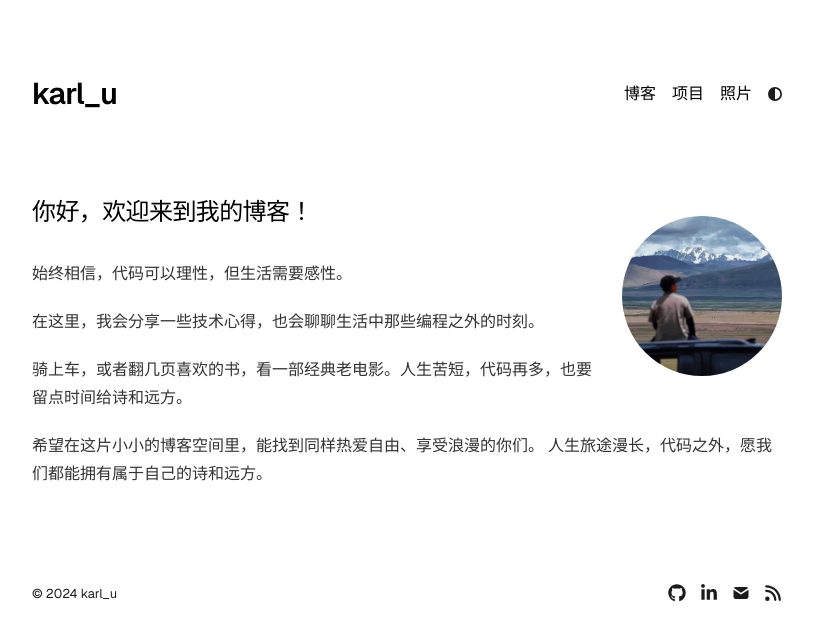
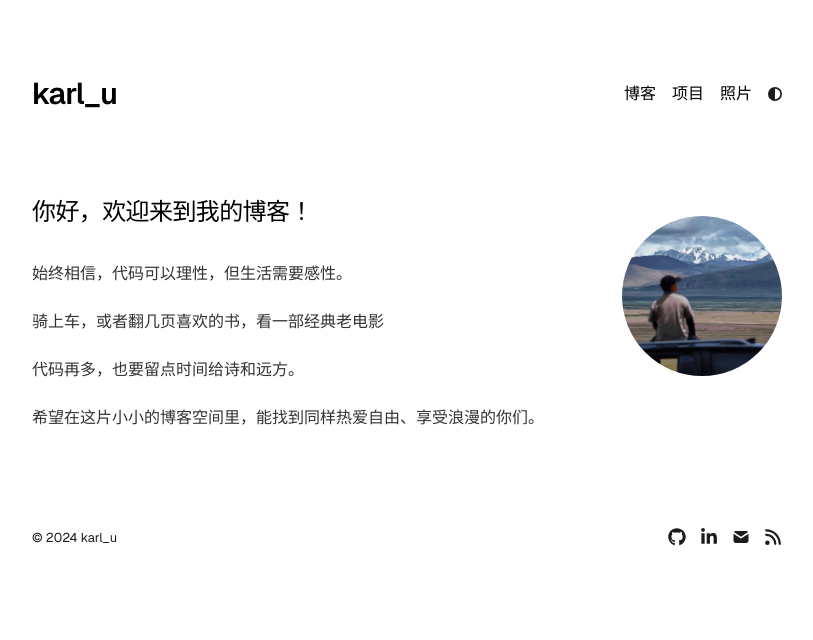
Before and after one commit to AstralBit/nextjs-boilerplate, a Next.js app: page / in a window 1280 px wide. Shown: the top 640 px of the page, without its empty margins (233-1046 px from the left). Built offline with nearby package versions, Linux system fonts and the light colour scheme.

Commit message:
feat: change page text

```diff
--- a/app/page.tsx
+++ b/app/page.tsx
@@ -20,14 +20,9 @@ export default function Page() {
 
       <div className="prose prose-neutral dark:prose-invert">
         <p>始终相信，代码可以理性，但生活需要感性。</p>
-        <p>在这里，我会分享一些技术心得，也会聊聊生活中那些编程之外的时刻。</p>
-        <p>
-          骑上车，或者翻几页喜欢的书，看一部经典老电影。人生苦短，代码再多，也要留点时间给诗和远方。
-        </p>
-        <p>
-          希望在这片小小的博客空间里，能找到同样热爱自由、享受浪漫的你们。
-          人生旅途漫长，代码之外，愿我们都能拥有属于自己的诗和远方。
-        </p>
+        <p>骑上车，或者翻几页喜欢的书，看一部经典老电影</p>
+        <p>代码再多，也要留点时间给诗和远方。</p>
+        <p>希望在这片小小的博客空间里，能找到同样热爱自由、享受浪漫的你们。</p>
       </div>
     </section>
   );
```
